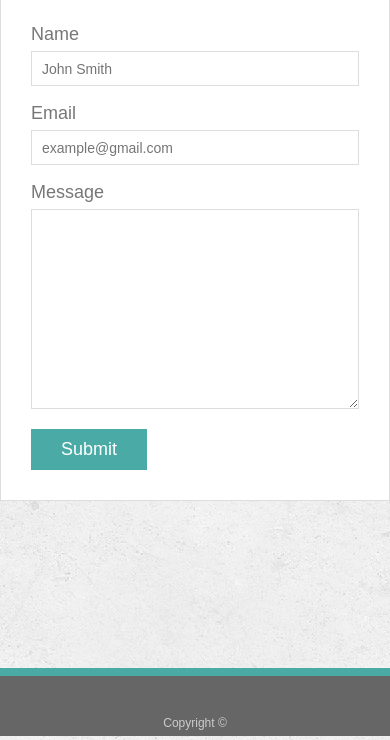
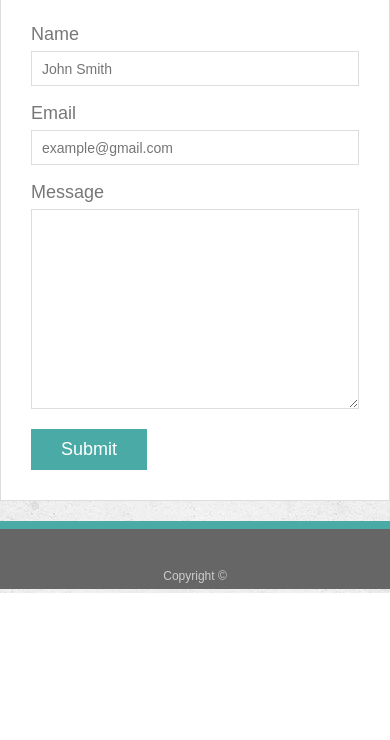
Before and after one commit to rbrodefrank/Responsive-Portfolio, a plain HTML site: page contact.html in a window 390 px wide. Shown: the part 252-992 px from the top of the page. After the commit the page ends 845 px from the top, so only its background shows below. Drawn offline with Linux system fonts and the light colour scheme.

Commit message:
Edited style.css media queries

```diff
--- a/assets/css/style.css
+++ b/assets/css/style.css
@@ -267,7 +267,7 @@ input[type=submit] {
   #main-container {
     max-width: 400px;
     padding-top: 0px;
-    min-height: calc(100vh - 70px);
+    min-height: 0;
   }
 
   #logo {
```
